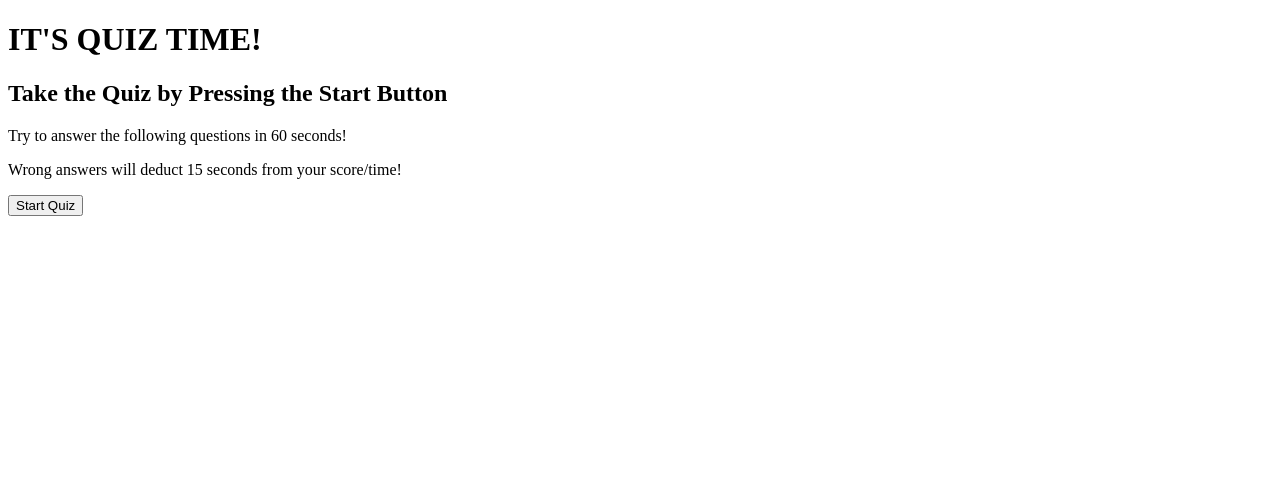
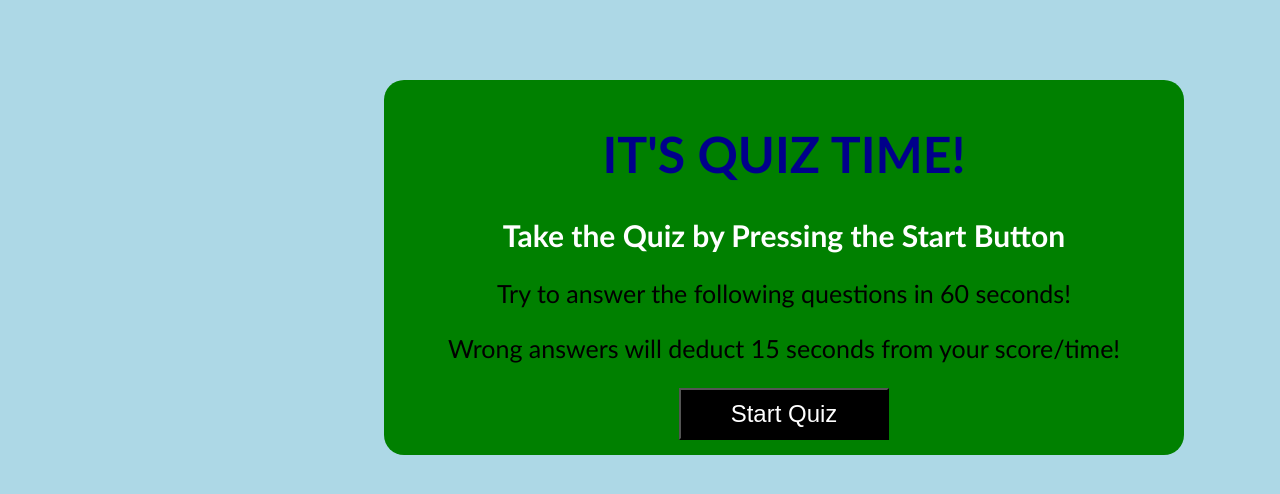
Before and after one commit to tdusenbury/Timed-JS-Quiz, a plain HTML site: page index.html in a window 1280 px wide. Drawn offline with Linux system fonts and the light colour scheme.

Commit message:
style homepage text, box, and button in style.css

```diff
--- a/assets/style.css
+++ b/assets/style.css
@@ -0,0 +1,46 @@
+* {
+    box-sizing: border-box;
+}
+
+body {
+    margin:10;
+    background-color: lightblue;
+}
+
+#start-box {
+    font-family:'Gill Sans', 'Gill Sans MT', Calibri, 'Trebuchet MS', sans-serif;
+    background-color: green;
+    color: darkblue;
+    width: 800px;
+    height: 375px;
+    margin:0 auto;
+    padding: 10px;
+    border-radius: 20px;
+    text-align:center;
+    position: absolute;
+    top:10%;
+    left: 30%;
+}
+
+#start-box h1 {
+    font-size: 50px;
+}
+
+#start-box h2 {
+    font-size: 30px;
+    color: white;
+}
+
+#start-box p {
+    font-size: 25px;
+    color: black;
+}
+
+#myBtn {
+    background-color: black;
+    color: white;
+    text-align: center;
+    font-size: 24px;
+    display: inline-block;
+    padding: 10px 50px;
+}
--- a/index.html
+++ b/index.html
@@ -11,18 +11,16 @@
 
 
     <body>
-        <div class="home-page"></div>
+        <div class="start-page" id="start-box">
             <h1>IT'S QUIZ TIME!</h1>
-            <h2>Take the Quiz by Pressing the Start Button</h2>
-            <p>Try to answer the following questions in 60 seconds!</p>
-            <p>Wrong answers will deduct 15 seconds from your score/time!</p>
+                <h2>Take the Quiz by Pressing the Start Button</h2>
+                    <p>Try to answer the following questions in 60 seconds!</p>
+                    <p>Wrong answers will deduct 15 seconds from your score/time!</p>
             <button type="button" id="myBtn" onclick="myFunction()">Start Quiz</button>
+        </div>
 
 
 
     </body>
 
-
-
-
 </html>
```
Also changed, not shown: 1 other file.
